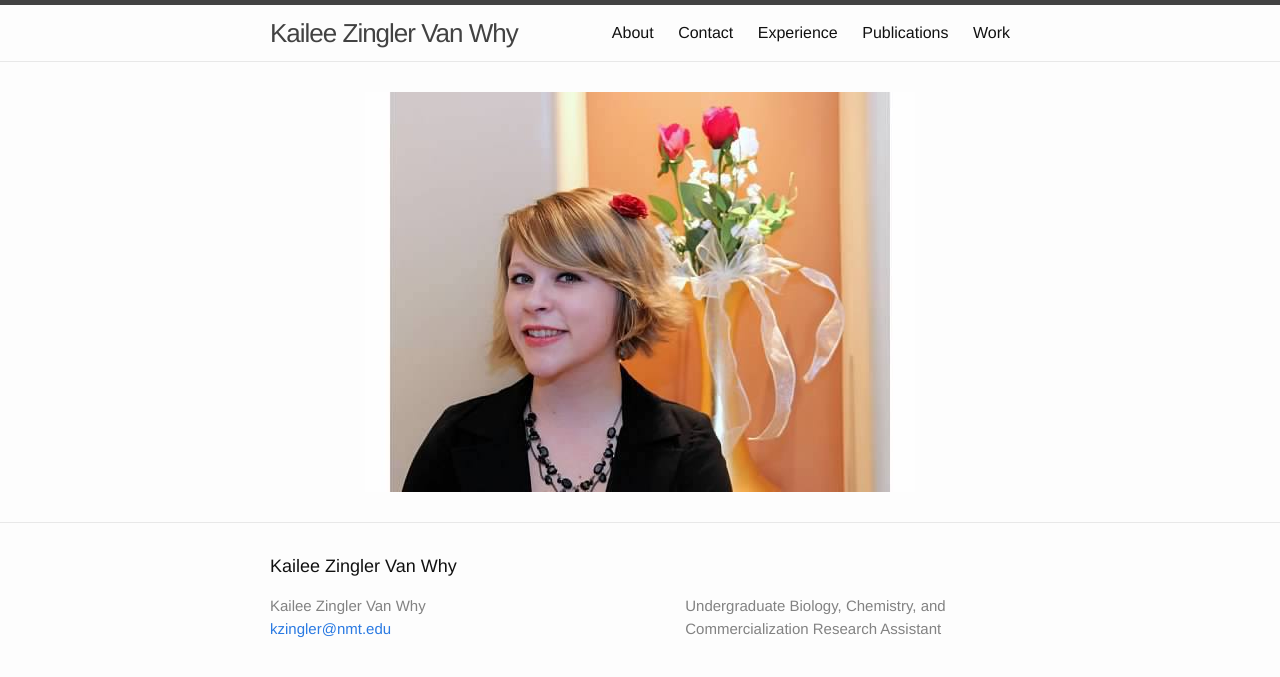
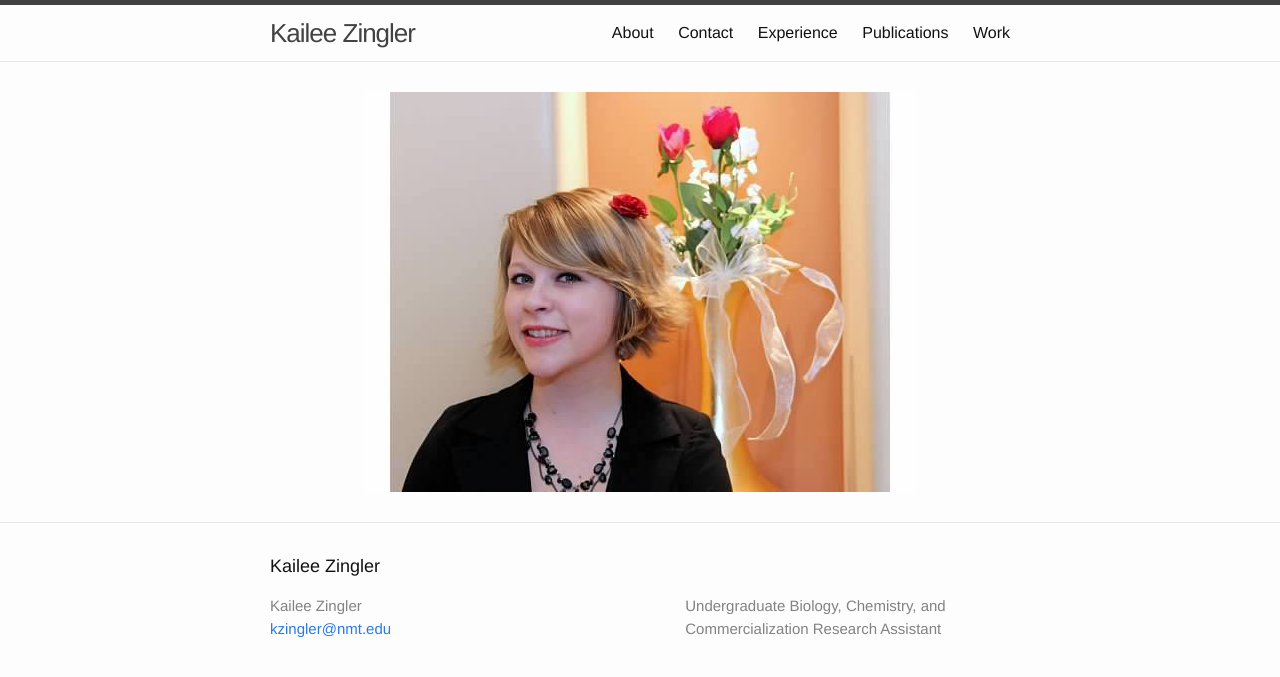
Before and after one commit to kzingler/kzingler.github.io, a Jekyll site: the page built from index.html, in a window 1280 px wide. Shown: the top 677 px of the page. Built offline with Jekyll 4.4.1, drawn with Linux system fonts in a browser that asks for light colours.

Commit message:
new name

```diff
--- a/_config.yml
+++ b/_config.yml
@@ -1,5 +1,5 @@
 # Site settings
-title: Kailee Zingler Van Why
+title: Kailee Zingler
 email: kzingler@nmt.edu
 description: Undergraduate Biology, Chemistry, and Commercialization Research Assistant
 baseurl: "" # the subpath of your site, e.g. /blog/
```
